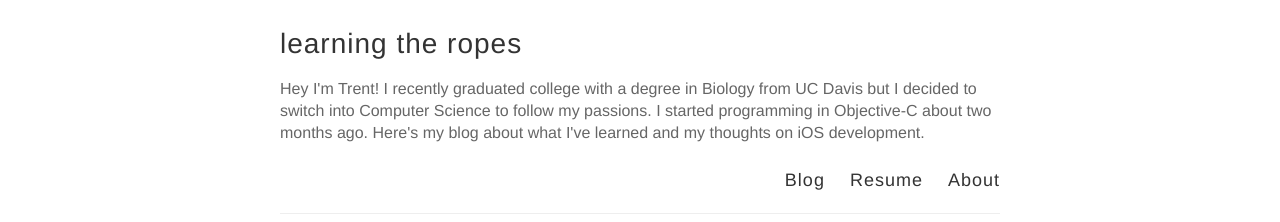
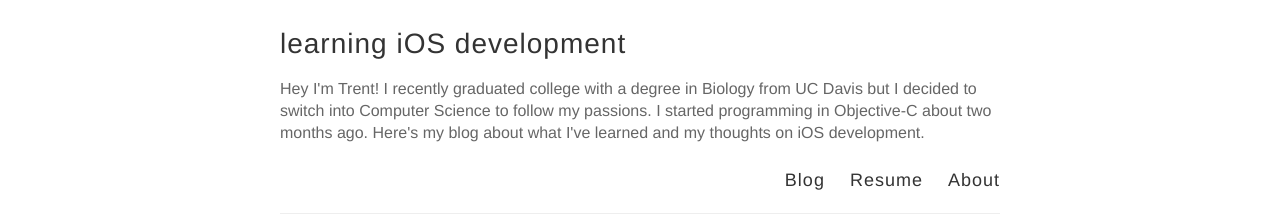
Before and after one commit to trentyou/trentyou.github.io, a Jekyll site: the page built from index.html, in a window 1280 px wide. Shown: the top 222 px of the page. Built offline with Jekyll 4.4.1, drawn with Linux system fonts in a browser that asks for light colours; emoji names are drawn with the system emoji font.

Commit message:
Updated _config.yml

```diff
--- a/_config.yml
+++ b/_config.yml
@@ -3,7 +3,7 @@
 #
 
 # Name of your site (displayed in the header)
-name: learning the ropes
+name: learning iOS development
 
 # Short bio or description (displayed in the header)
 description: Hey I'm Trent! I recently graduated college with a degree in Biology from UC Davis but I decided to switch into Computer Science to follow my passions. I started programming in Objective-C about two months ago. Here's my blog about what I've learned and my thoughts on iOS development.
```
